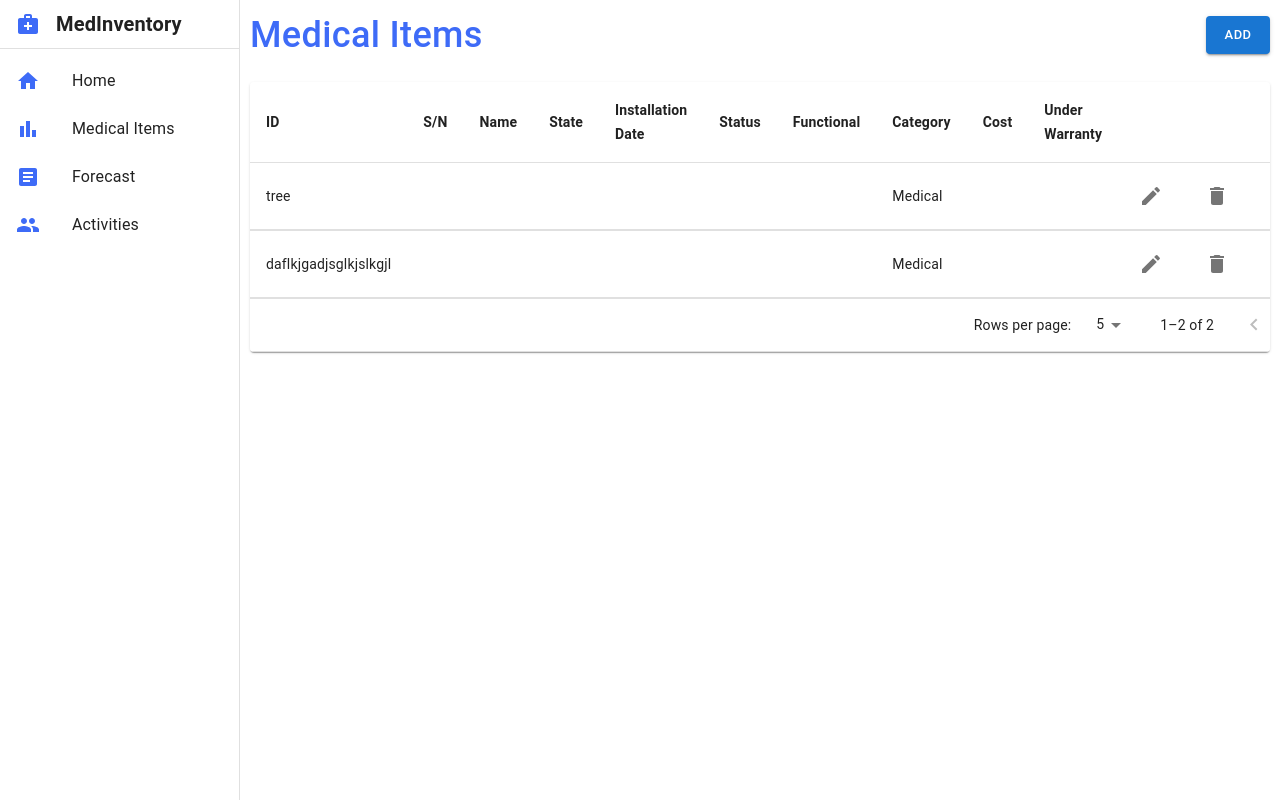
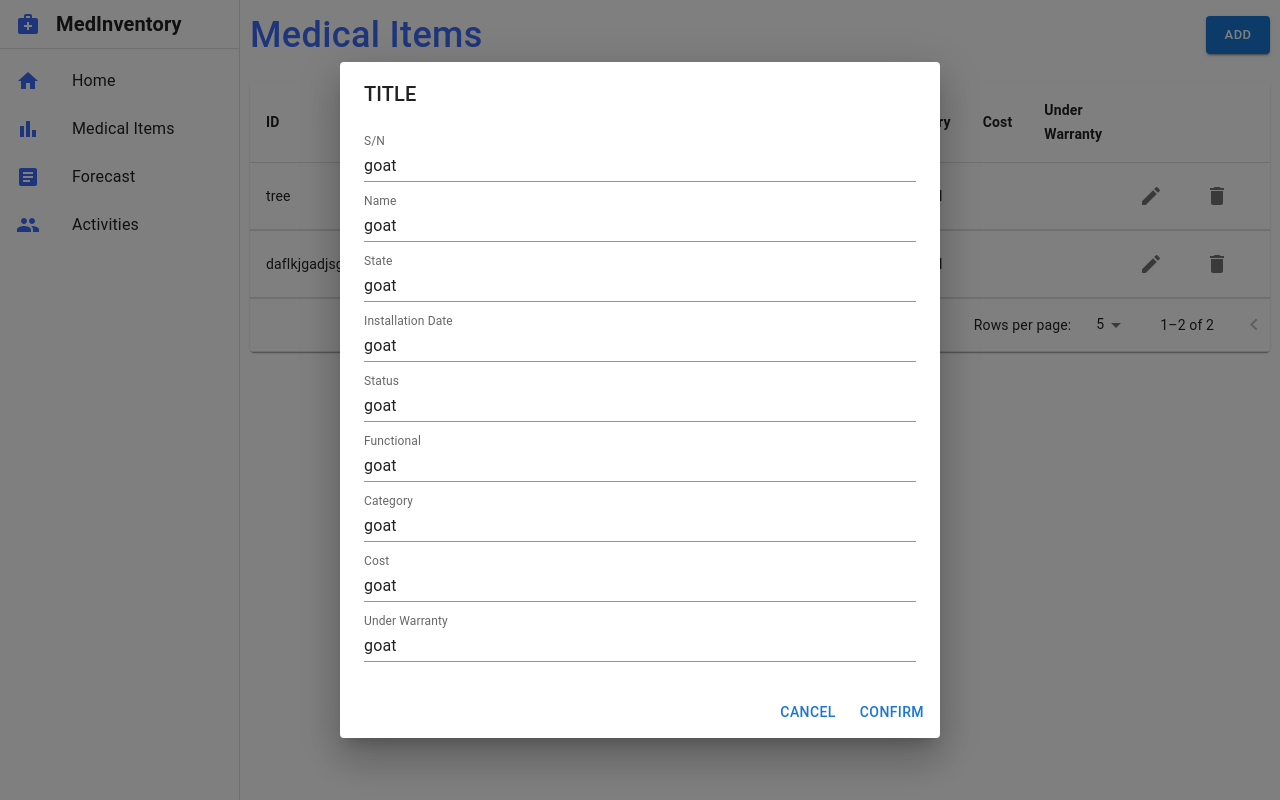
Before and after one commit to Qiiz/Medi-Hascar, a React (Create React App) app in the folder frontend/: page /medical-items in a window 1280 px wide. Both pictures are taken after a click on the button "ADD". Built offline with nearby package versions, Linux system fonts and the light colour scheme.

Commit message:
feat: add itemdialog to add and edit button

```diff
--- a/frontend/src/Activities.tsx
+++ b/frontend/src/Activities.tsx
@@ -5,6 +5,7 @@ import {
 import Header from './components/common/Header';
 import AddButton from './components/common/AddButton';
 import BasicTable from './components/common/BasicTable';
+import ItemDialog from './components/common/ItemDialog';
 import { pageStyle } from './styles';
 
 const dataRows = [
@@ -62,6 +63,15 @@ export default function Activities() {
         setOpenDelete(true);
     }
 
+    const handleClickClose = () => {
+        setOpen(false);
+    }
+
+    const handleClickConfirm = (updatedRow: Record<string, string>) => {
+        console.log(updatedRow);
+        setOpen(false);
+    }
+
   return (
     <Box sx={pageStyle}>
         <Box sx={{display: 'flex', flexDirection: 'row', justifyContent: 'space-between'}}>
@@ -76,6 +86,13 @@ export default function Activities() {
             onEditRow={handleEdit}
             onDeleteRow={handleDelete}
         />
+        <ItemDialog
+            open={open}
+            title="TITLE"
+            value={value}
+            onClose={handleClickClose}
+            onConfirm={handleClickConfirm}
+        />
     </Box>
   );
 }
--- a/frontend/src/MedicalItems.tsx
+++ b/frontend/src/MedicalItems.tsx
@@ -5,6 +5,7 @@ import {
 import Header from './components/common/Header';
 import AddButton from './components/common/AddButton';
 import BasicTable from './components/common/BasicTable';
+import ItemDialog from './components/common/ItemDialog';
 import { pageStyle } from './styles';
 
 const dataRows = [
@@ -78,6 +79,16 @@ export default function MedicalItems() {
         setOpenDelete(true);
     }
 
+    const handleClickClose = () => {
+        setOpen(false);
+    }
+
+    const handleClickConfirm = (updatedRow: Record<string, string>) => {
+        console.log(updatedRow);
+        setOpen(false);
+    }
+
+
   return (
     <Box sx={pageStyle}>
         <Box sx={{display: 'flex', flexDirection: 'row', justifyContent: 'space-between'}}>
@@ -92,6 +103,13 @@ export default function MedicalItems() {
             onEditRow={handleEdit}
             onDeleteRow={handleDelete}
         />
+        <ItemDialog
+            open={open}
+            title="TITLE"
+            value={value}
+            onClose={handleClickClose}
+            onConfirm={handleClickConfirm}
+        />
     </Box>
   );
 }
--- /dev/null
+++ b/frontend/src/components/common/DataField.tsx
@@ -0,0 +1,31 @@
+import { TextField } from '@mui/material';
+import { forwardRef, useImperativeHandle, useRef } from 'react';
+
+export interface DataFieldProps {
+    name: string,
+    value: string,
+    onChange?: (value: string) => void;
+}
+
+const DataField = forwardRef<HTMLInputElement, DataFieldProps>((props, ref) => {
+    function handleValueChanged(e: React.ChangeEvent<HTMLInputElement | HTMLTextAreaElement>) {
+        props.onChange?.(e.target.value);
+    }
+
+    return (
+        <TextField
+            inputRef={ref}
+            id={props.name}
+            label={props.name}
+            defaultValue = {props.value}
+            onChange={handleValueChanged}
+            autoFocus
+            margin="dense"
+            type="text"
+            fullWidth
+            variant="standard"
+        />
+    );
+});
+
+export default DataField;
--- /dev/null
+++ b/frontend/src/components/common/ItemDialog.tsx
@@ -0,0 +1,59 @@
+import {
+    Button,
+    Dialog,
+    DialogActions,
+    DialogContent,
+    DialogTitle
+} from '@mui/material';
+import DataField from './DataField';
+import { useCallback, useEffect, useMemo, useRef, useState } from 'react';
+
+export interface ItemDialogProps {
+  open: boolean;
+  title: string;
+  value: Record<string, string>;
+  onClose: () => void;
+  onConfirm: (updatedContents: Record<string, string>) => void;
+}
+
+export default function ItemDialog(props: ItemDialogProps) {
+  const fieldsRef = useRef<Record<string, HTMLInputElement | null>>({});
+
+  const dataFields = useMemo(() => {
+    const result = []
+    for (const [label, value] of Object.entries(props.value)) {
+      result.push(
+        <DataField
+          ref={id => fieldsRef.current[label] = id}
+          key={label}
+          name={label}
+          value={value}
+        />)
+    }
+    return result;
+  }, [props.value]);
+
+  const handleConfirm = useCallback(() => {
+    if (fieldsRef.current == null) { return {} }
+
+    const result: Record<string, string> = {}
+    Object.entries(fieldsRef.current).forEach(([label, element]) => {
+      result[label] = element ? element.value : '';
+    })
+
+    props.onConfirm(result);
+  }, [fieldsRef, props.onConfirm])
+
+  return (
+    <Dialog open={props.open} maxWidth={'sm'} fullWidth={true}>
+      <DialogTitle>{props.title}</DialogTitle>
+      <DialogContent>
+        {dataFields}
+      </DialogContent>
+      <DialogActions>
+        <Button onClick={props.onClose}>Cancel</Button>
+        <Button onClick={handleConfirm}>Confirm</Button>
+      </DialogActions>
+    </Dialog>
+  );
+}
```
